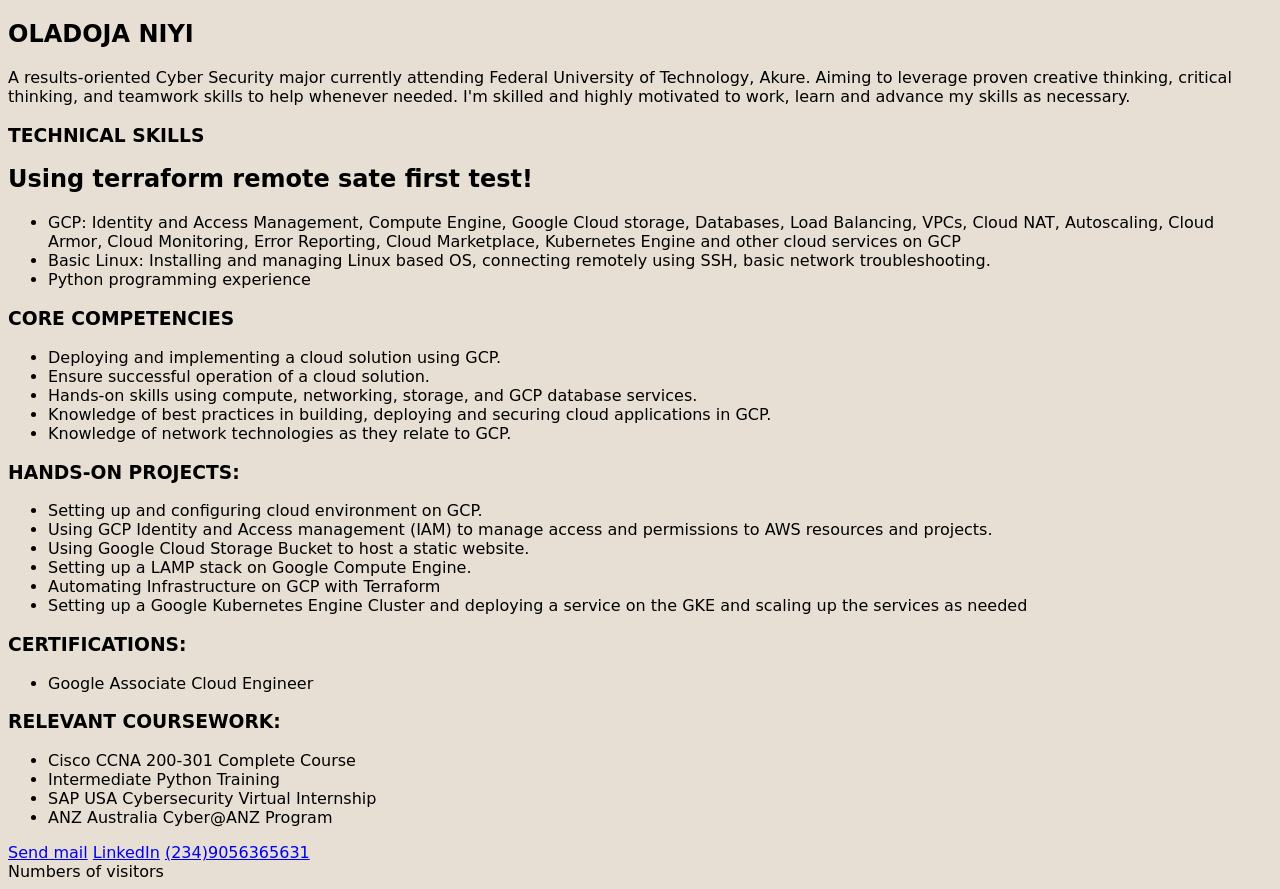
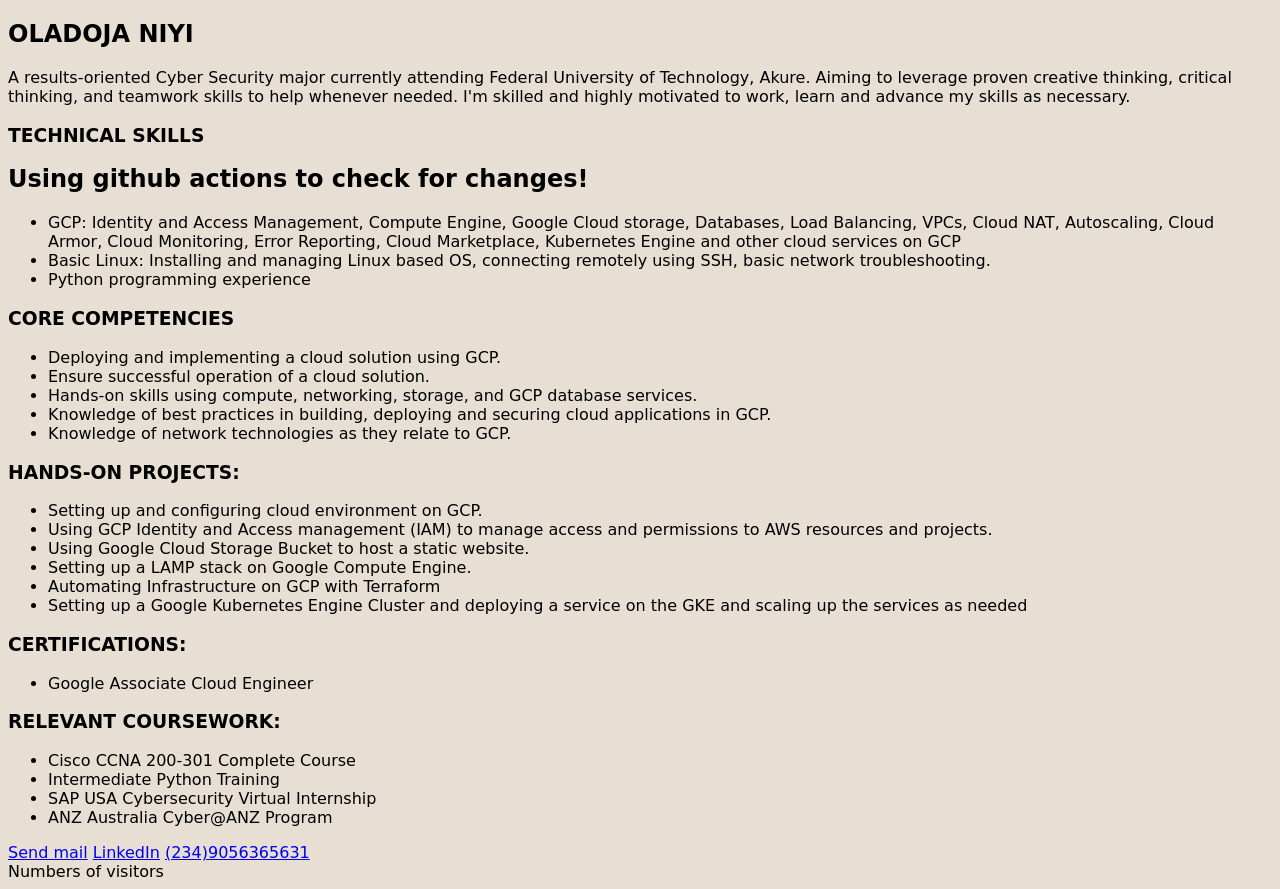
Before and after one commit to Olaniyi0/crc-frontend, a plain HTML site: page web-files/index.html in a window 1280 px wide. Drawn offline with Linux system fonts and the light colour scheme; no server answers; a web font is replaced by a local one.

```diff
--- a/web-files/index.html
+++ b/web-files/index.html
@@ -28,7 +28,7 @@
     <h2>OLADOJA NIYI</h2>
     <p>A results-oriented Cyber Security major currently attending Federal University of Technology, Akure. Aiming to leverage proven creative thinking, critical thinking, and teamwork skills to help whenever needed. I'm skilled and highly motivated to work, learn and advance my skills as necessary.</p>
     <h3>TECHNICAL SKILLS</h3>
-    <h2>Using terraform remote sate first test!</h2>
+    <h2>Using github actions to check for changes!</h2>
     <ul>
         <li>GCP: Identity and Access Management, Compute Engine, Google Cloud storage,
             Databases, Load Balancing, VPCs, Cloud NAT, Autoscaling, Cloud Armor, Cloud
```
